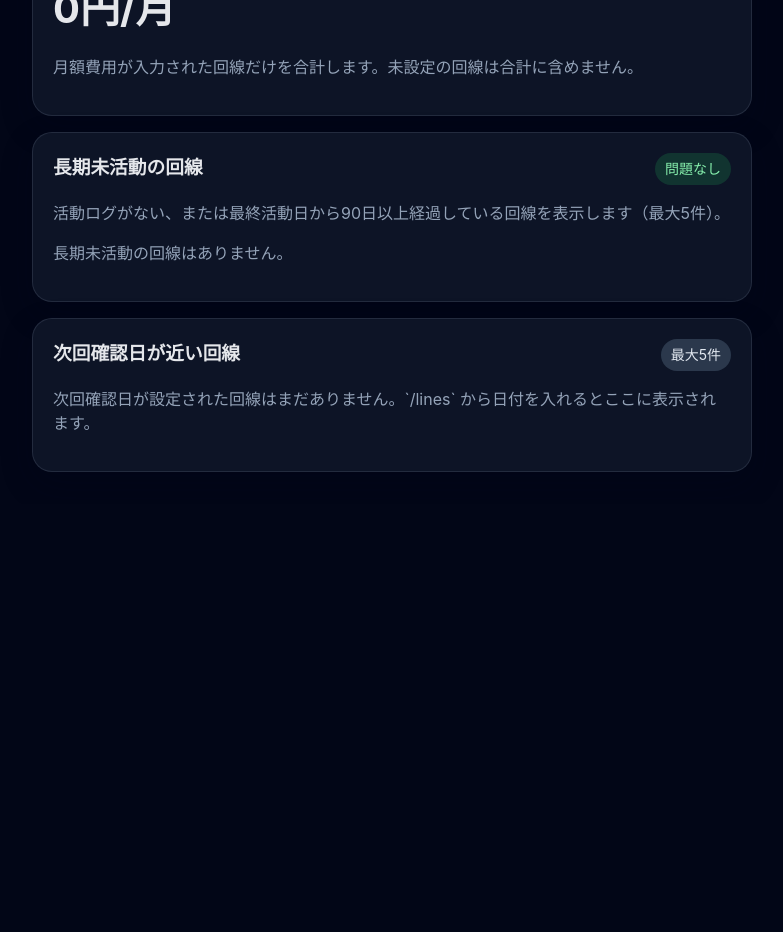
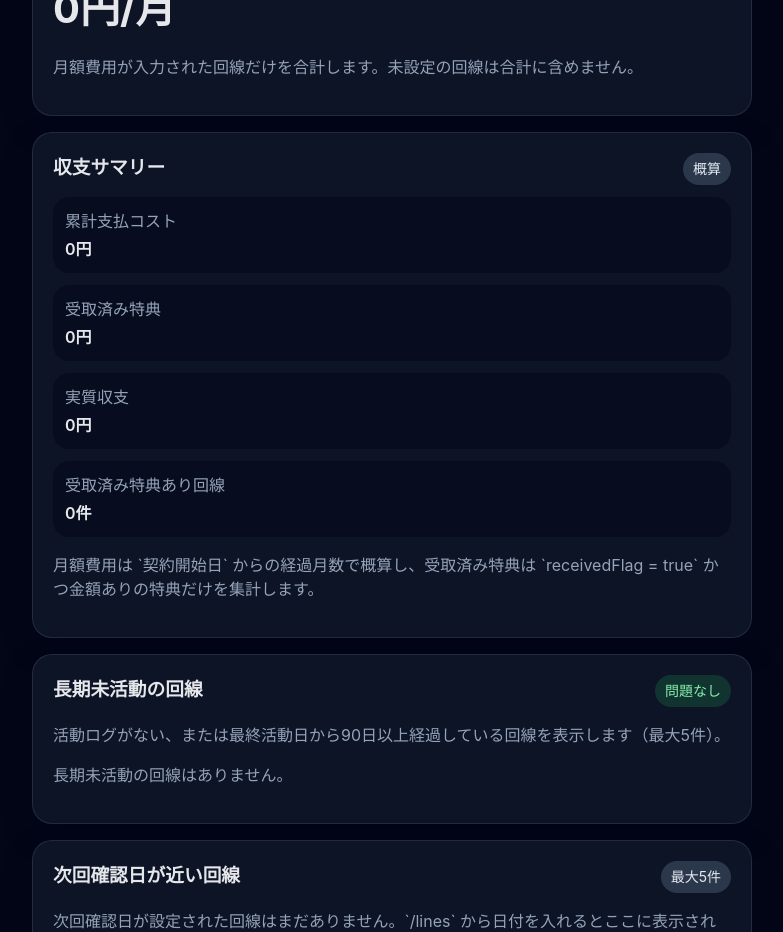
Before and after one commit to Driedsandwich/line-ops-ledger, a React (Vite) app: page / in a window 1280 px wide. Shown: the part 2220-3152 px from the top of the page, without its empty margins (280-1063 px from the left). Before the commit the page ends 2724 px from the top, so only its background shows below. Built offline with nearby package versions, Linux system fonts and the light colour scheme.

Commit message:
feat: add dashboard balance summary (#176)

```diff
--- a/src/pages/DashboardPage.tsx
+++ b/src/pages/DashboardPage.tsx
@@ -45,6 +45,11 @@ function formatReviewDate(value: string): string {
 
 function formatCurrency(value: number): string {
   return `${new Intl.NumberFormat('ja-JP').format(value)}円/月`;
+}
+
+function formatYenAmount(value: number): string {
+  const prefix = value > 0 ? '+' : '';
+  return `${prefix}${new Intl.NumberFormat('ja-JP').format(value)}円`;
 }
 
 function formatBenefitAmount(value: number | null): string {
@@ -203,6 +208,13 @@ type ContractHolderSummaryItem = {
   avgContractMonths: number;
 };
 
+type BalanceSummary = {
+  totalPaidCost: number;
+  totalReceivedBenefit: number;
+  netBalance: number;
+  coveredLineCount: number;
+};
+
 type DashboardSummary = {
   dangerCount: number;
   todayCount: number;
@@ -221,6 +233,7 @@ type DashboardSummary = {
   deadlineAlerts: DeadlineAlertItem[];
   benefitDeadlineAlerts: BenefitDeadlineItem[];
   contractHolderSummary: ContractHolderSummaryItem[];
+  balanceSummary: BalanceSummary;
 };
 
 function createEmptyNotificationReasonSummary(): NotificationReasonSummary {
@@ -326,6 +339,38 @@ function buildContractHolderSummary(drafts: LineDraft[]): ContractHolderSummaryI
       }
       return a.holder.localeCompare(b.holder, 'ja');
     });
+}
+
+function buildBalanceSummary(drafts: LineDraft[]): BalanceSummary {
+  let totalPaidCost = 0;
+  let totalReceivedBenefit = 0;
+  let coveredLineCount = 0;
+
+  for (const draft of drafts) {
+    const contractStartDate = parseReviewDate(draft.contractStartDate);
+    if (draft.monthlyCost != null && contractStartDate) {
+      const elapsedDays = Math.max(diffInDays(contractStartDate, new Date()), 0);
+      const elapsedMonths = Math.floor(elapsedDays / 30);
+      totalPaidCost += draft.monthlyCost * elapsedMonths;
+    }
+
+    const receivedBenefit = draft.benefits
+      .filter((benefit) => benefit.receivedFlag && benefit.amount != null)
+      .reduce((sum, benefit) => sum + (benefit.amount ?? 0), 0);
+
+    if (receivedBenefit > 0) {
+      coveredLineCount += 1;
+    }
+
+    totalReceivedBenefit += receivedBenefit;
+  }
+
+  return {
+    totalPaidCost,
+    totalReceivedBenefit,
+    netBalance: totalReceivedBenefit - totalPaidCost,
+    coveredLineCount,
+  };
 }
 
 function buildSummary(drafts: LineDraft[], allHistoryEntries: LineHistoryEntry[], reminderWindow: NotificationReminderWindow): DashboardSummary {
@@ -530,6 +575,7 @@ function buildSummary(drafts: LineDraft[], allHistoryEntries: LineHistoryEntry[]
     .slice(0, 5);
 
   const contractHolderSummary = buildContractHolderSummary(drafts);
+  const balanceSummary = buildBalanceSummary(drafts);
 
   return {
     dangerCount,
@@ -549,6 +595,7 @@ function buildSummary(drafts: LineDraft[], allHistoryEntries: LineHistoryEntry[]
     deadlineAlerts,
     benefitDeadlineAlerts,
     contractHolderSummary,
+    balanceSummary,
   };
 }
 
@@ -935,6 +982,32 @@ export function DashboardPage(): JSX.Element {
           <p className="muted">月額費用が入力された回線だけを合計します。未設定の回線は合計に含めません。</p>
         </article>
 
+        <article className="card">
+          <div className="card__header">
+            <h3>収支サマリー</h3>
+            <span className="badge">概算</span>
+          </div>
+          <dl className="definition-list">
+            <div>
+              <dt>累計支払コスト</dt>
+              <dd>{formatYenAmount(summary.balanceSummary.totalPaidCost)}</dd>
+            </div>
+            <div>
+              <dt>受取済み特典</dt>
+              <dd>{formatYenAmount(summary.balanceSummary.totalReceivedBenefit)}</dd>
+            </div>
+            <div>
+              <dt>実質収支</dt>
+              <dd>{formatYenAmount(summary.balanceSummary.netBalance)}</dd>
+            </div>
+            <div>
+              <dt>受取済み特典あり回線</dt>
+              <dd>{summary.balanceSummary.coveredLineCount}件</dd>
+            </div>
+          </dl>
+          <p className="muted">月額費用は `契約開始日` からの経過月数で概算し、受取済み特典は `receivedFlag = true` かつ金額ありの特典だけを集計します。</p>
+        </article>
+
         {summary.contractHolderSummary.length > 0 ? (
           <article className="card">
             <div className="card__header">
```
Also changed, not shown: 4 other files (tests, documents, lock files or other folders).
